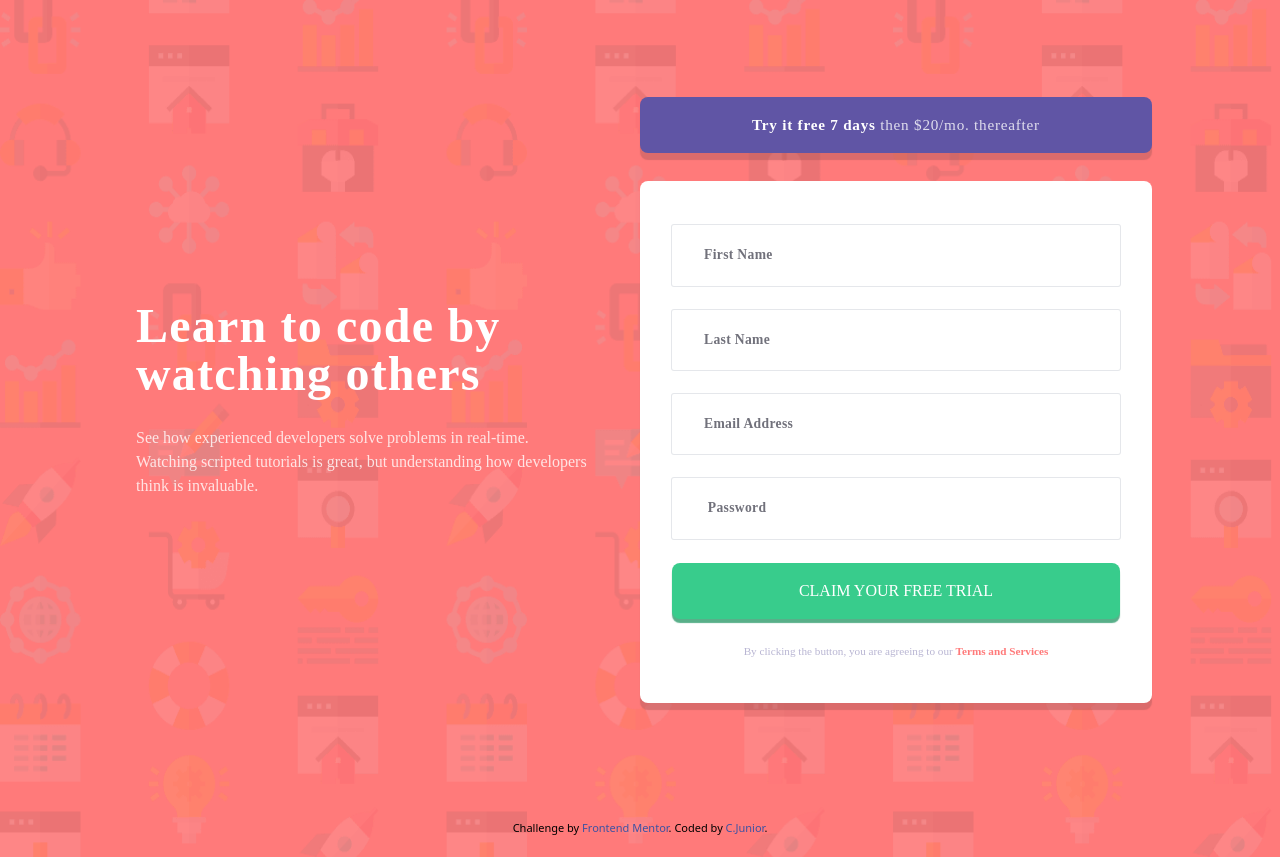
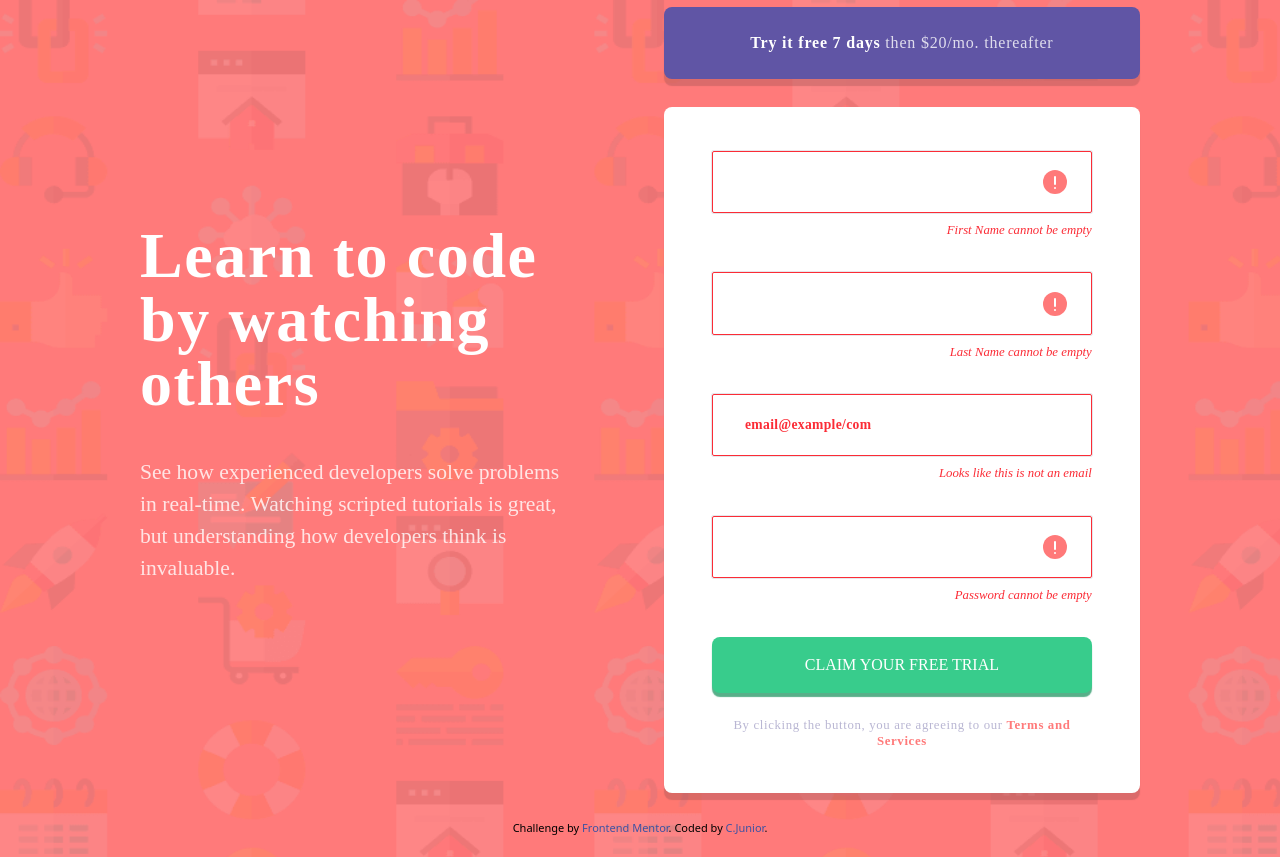
Before and after one commit to Clar-Junior/Intro-component-with-sign-up-form-solution, a website: page index.html in a window 1280 px wide. Both pictures are taken after a click on the button "CLAIM YOUR FREE TRIAL". Drawn offline with Linux system fonts and the light colour scheme.

Commit message:
feat: validacao de form completa

```diff
--- a/index.html
+++ b/index.html
@@ -13,18 +13,19 @@
 </head>
 
 <body
-  class="bg-(--Red) max-md:bg-[url(/images/bg-intro-mobile.png)] min-md:bg-[url(/images/bg-intro-desktop.png)] max-md:bg-top bg-no-repeat bg-size-[1420px_882px]">
+  class="bg-(--Red) max-md:bg-[url(/images/bg-intro-mobile.png)] min-md:bg-[url(/images/bg-intro-desktop.png)] max-md:bg-top bg-no-repeat bg-size-[1890px_990px]">
   <div class="font-[Poppins] flex max-md:flex-col min-md:flex-row min-md:w-full min-md:h-[100vh] min-md:justify-center">
 
     <div
       class="max-md:mt-23 flex flex-col gap-18 max-md:px-6 min-md:pl-2 min-md:pr-12 min-md:justify-center min-md:w-[40%]">
-      <div class="flex flex-col gap-7">
+      <div class="flex flex-col gap-7 min-md:w-[95%] min-md:self-start min-md:gap-8 min-md:pt-2 min-md:ps-1">
         <p
-          class="max-md:text-[1.5rem] min-md:text-[3rem] text-center min-md:text-left font-bold text-white leading-8 min-md:leading-12 tracking-wide">
+          class="max-md:text-[1.5rem] min-md:text-[4rem] text-center min-md:text-left font-bold text-white leading-8 min-md:leading-16 tracking-wide">
           Learn to code by watching others
         </p>
 
-        <p class="text-[1rem] text-center min-md:text-left text-white/80 leading-6">
+        <p
+          class="text-[1rem] min-md:text-[1.35rem] text-center min-md:text-left text-white/80 leading-6 min-md:leading-8 min-md:pt-2">
           See how experienced developers solve problems in real-time. Watching scripted tutorials is great,
           but understanding how developers think is invaluable.
         </p>
@@ -33,23 +34,42 @@
 
 
     <!-- input card -->
-    <div class="max-md:px-6 max-md:mt-18 min-md:flex min-md:flex-col min-md:justify-center min-md:w-[40%]">
+    <div class="max-md:px-6 max-md:mt-18 min-md:flex min-md:flex-col min-md:justify-center min-md:w-[40%] min-md:ps-6">
       <button
-        class="w-full box bg-(--Blue) max-md:py-5 min-md:py-4 px-10 shadow-lg rounded-lg text-[0.95rem] leading-6 tracking-wider">
+        class="w-full box bg-(--Blue) max-md:py-5 min-md:py-6 px-10 shadow-lg rounded-lg text-[0.95rem] min-md:text-[1rem] leading-6 tracking-wider min-md:w-[97.5%] min-md:">
         <span class="text-white font-[600]">Try it free 7 days</span>
         <span class=" text-white/80">then $20/mo. thereafter</span>
       </button>
       <div
-        class="mt-7 box bg-white max-md:py-5 max-md:px-5 min-md:py-11 min-md:px-8 flex flex-col max-md:gap-4 min-md:gap-6 rounded-lg">
-        <input type="text" name="firstName" id="inFirstName" placeholder="First Name">
-        <input type="text" name="lastName" id="inLastName" placeholder="Last Name">
-        <input type="email" name="mail" id="inMail" placeholder="Email Address">
-        <input type="password" name="password" id="inPassword" placeholder=" Password">
-        <button
-          class="green-box w-full text-[1rem] bg-(--Green) text-white rounded-lg max-md:py-3 min-md:py-4 px-6 inset-shadow-emerald-700">CLAIM
-          YOUR FREE
-          TRIAL</button>
-        <p class="px-4 text-[0.70rem] text-(--Grayish-Blue) text-center leading-4">
+        class="mt-7 box bg-white max-md:py-5 max-md:px-5 min-md:py-11 min-md:px-12 flex flex-col max-md:gap-4 min-md:gap-6 rounded-lg min-md:h-max-[72%] min-md:w-[97.5%]">
+
+        <div>
+          <input type="text" name="firstName" id="inFirstName" placeholder="First Name"
+            class="placeholder:text-zinc-500">
+          <div id="fNameAlert"></div>
+        </div>
+
+        <div>
+          <input type="text" name="lastName" id="inLastName" placeholder="Last Name" class="placeholder:text-zinc-500">
+          <div id="lNameAlert"></div>
+        </div>
+
+        <div>
+          <input type="email" name="mail" id="inMail" placeholder="Email Address" class="placeholder:text-zinc-500">
+          <div id="emailAlert"></div>
+        </div>
+
+        <div>
+          <input type="password" name="password" id="inPassword" placeholder=" Password"
+            class="placeholder:text-zinc-500">
+          <div id="passwordAlert"></div>
+        </div>
+
+        <button id="btnSubmit"
+          class="green-box w-full text-[1rem] bg-(--Green) text-white rounded-lg max-md:py-3 min-md:py-4 px-6 inset-shadow-emerald-700">
+          CLAIM YOUR FREE TRIAL
+        </button>
+        <p class="px-4 text-[0.80rem] text-(--Grayish-Blue) text-center leading-4 min-md:tracking-wider">
           By clicking the button, you are agreeing to our
           <span class="text-(--Red) font-bold">Terms and Services</span>
         </p>
@@ -66,6 +86,8 @@
       </p>
     </div>
   </footer>
+
+  <script src="./main.js" type="text/javascript"></script>
 </body>
 
 </style>
--- /dev/null
+++ b/main.js
@@ -0,0 +1,68 @@
+const fName = document.getElementById("inFirstName")
+const lName = document.getElementById("inLastName")
+const inEmail = document.getElementById("inMail")
+const inPassword = document.getElementById("inPassword")
+const btnSubmit = document.getElementById("btnSubmit")
+
+btnSubmit.addEventListener('click', () => {
+    const firstName = fName.value
+    const lastName = lName.value
+    const email = inEmail.value
+    const password = inPassword.value
+
+    if (!firstName) {
+        const fNameAlert = document.getElementById("fNameAlert")
+        if (fNameAlert.childElementCount == 0) {
+            const paragrafo = document.createElement("p")
+            paragrafo.classList.add('text-red-500', 'text-end', 'py-2', 'text-[0.8rem]', 'italic')
+            paragrafo.textContent = "First Name cannot be empty"
+            fName.textContent = ""
+            fName.placeholder = ""
+            fName.classList.add('border-red-500', 'border-1', 'bg-[url(/images/icon-error.svg)]', 'bg-no-repeat', 'bg-position-[center_right_1.5rem]')
+            fNameAlert.append(paragrafo)
+        }
+    }
+    if (!lastName) {
+        const lNameAlert = document.getElementById("lNameAlert")
+        if (lNameAlert.childElementCount == 0) {
+            const paragrafo = document.createElement("p")
+            paragrafo.classList.add('text-red-500', 'text-end', 'py-2', 'text-[0.8rem]', 'italic')
+            paragrafo.textContent = "Last Name cannot be empty"
+            lName.textContent = ""
+            lName.placeholder = ""
+            lName.classList.add('border-red-500', 'border-1', 'bg-[url(/images/icon-error.svg)]', 'bg-no-repeat', 'bg-position-[center_right_1.5rem]')
+            lNameAlert.append(paragrafo)
+        }
+    }
+    if (!validarEmail(email)) {
+        const emailAlert = document.getElementById("emailAlert")
+        if (emailAlert.childElementCount == 0) {
+            const paragrafo = document.createElement("p")
+            paragrafo.classList.add('text-red-500', 'text-end', 'py-2', 'text-[0.8rem]', 'italic')
+            paragrafo.textContent = "Looks like this is not an email"
+            inEmail.textContent = ""
+            inEmail.placeholder = "email@example/com"
+            inEmail.classList.remove('placeholder:text-zinc-500')
+            inEmail.classList.add('border-red-500', 'border-1', 'placeholder:text-red-500')
+            emailAlert.append(paragrafo)
+        }
+    }
+    if (!password) {
+        const passwordAlert = document.getElementById("passwordAlert")
+        if (passwordAlert.childElementCount == 0) {
+            const paragrafo = document.createElement("p")
+            paragrafo.classList.add('text-red-500', 'text-end', 'py-2', 'text-[0.8rem]', 'italic')
+            paragrafo.textContent = "Password cannot be empty"
+            inPassword.textContent = ""
+            inPassword.placeholder = ""
+            inPassword.classList.add('border-red-500', 'border-1', 'bg-[url(/images/icon-error.svg)]', 'bg-no-repeat', 'bg-position-[center_right_1.5rem]')
+            passwordAlert.append(paragrafo)
+        }
+    }
+})
+
+// validacao de mail
+function validarEmail(email) {
+    const expressaoRegular = /^[a-zA-Z0-9._%+-]+@[a-zA-Z0-9.-]+\.[a-zA-Z]{2,}$/;
+    return expressaoRegular.test(email)
+}
--- a/style.css
+++ b/style.css
@@ -17,7 +17,7 @@
 }
 
 input {
-	@apply ring-1 ring-gray-200 rounded-xs max-md:px-4 min-md:px-8 max-md:py-3 min-md:py-5 font-bold text-[0.85rem] tracking-wide placeholder:text-zinc-500 focus:outline-1 outline-black;
+	@apply ring-1 ring-gray-200 rounded-xs max-md:px-4 min-md:px-8 max-md:py-3 min-md:py-5 font-bold text-[0.85rem] tracking-wide  focus:outline-1 w-full;
 }
 
 .box {
@@ -26,3 +26,7 @@ input {
 .green-box {
 	@apply shadow-[0_4px_1px_0_hsl(154,79%,31%,70%)];
 }
+.box,
+.green-box {
+	@apply hover:cursor-pointer outline-0;
+}
```
Also changed, not shown: dist/output.css.
